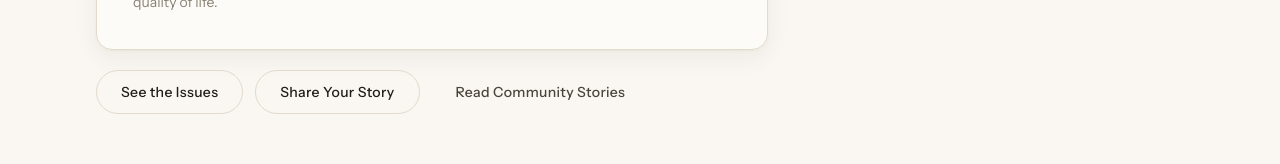
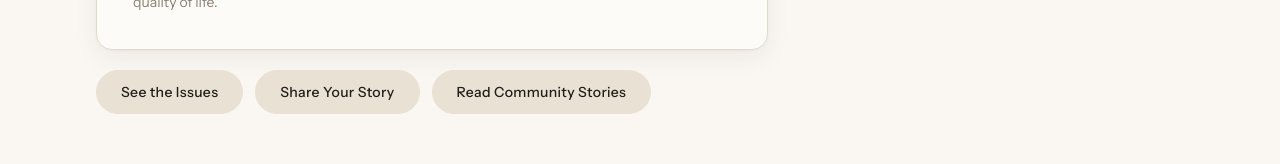
Before and after one commit to hotboneblues/level-with-respect, a Next.js app: page / in a window 1280 px wide. Shown: the part 718-882 px from the top of the page. Built offline with nearby package versions, Linux system fonts and the light colour scheme; no server answers.

Commit message:
Update page.tsx

```diff
--- a/app/page.tsx
+++ b/app/page.tsx
@@ -127,13 +127,28 @@ export default function HomePage() {
             </div>
 
             <div className="mt-5 flex flex-wrap items-center gap-3">
-              <Button variant="outline" size="md" asChild>
+              <Button
+                variant="outline"
+                size="md"
+                className="border-sand bg-sand hover:bg-[#ded5c2] hover:border-[#ded5c2]"
+                asChild
+              >
                 <Link href="/issues">See the Issues</Link>
               </Button>
-              <Button variant="outline" size="md" asChild>
+              <Button
+                variant="outline"
+                size="md"
+                className="border-sand bg-sand hover:bg-[#ded5c2] hover:border-[#ded5c2]"
+                asChild
+              >
                 <Link href="/stories#share">Share Your Story</Link>
               </Button>
-              <Button variant="ghost" size="md" asChild>
+              <Button
+                variant="outline"
+                size="md"
+                className="border-sand bg-sand hover:bg-[#ded5c2] hover:border-[#ded5c2]"
+                asChild
+              >
                 <Link href="/stories">Read Community Stories</Link>
               </Button>
             </div>
```
